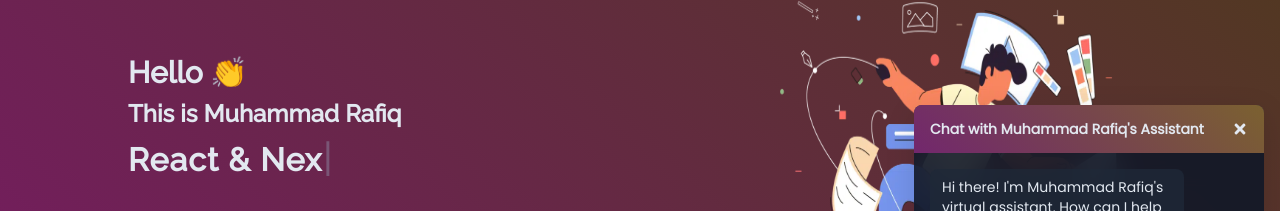
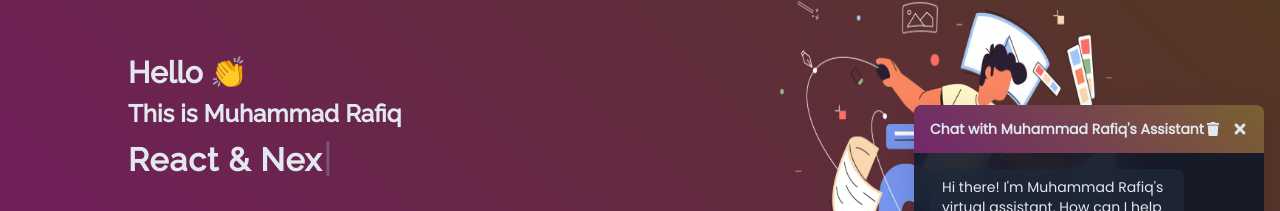
Before and after one commit to Rafiqdevhub/Chatbot-Portfolio, a React (Vite) app: page / in a window 1280 px wide. Both pictures are taken after a click on the button 1236 px from the left and 756 px from the top of the page. Shown: the part 199-410 px from the top of the page. Built offline with nearby package versions, Linux system fonts and the light colour scheme; no server answers.

Commit message:
Add clear conversation feature to Chatbot component

```diff
--- a/src/components/Chatbot.jsx
+++ b/src/components/Chatbot.jsx
@@ -1,5 +1,5 @@
 import { useState, useEffect, useRef, useMemo, useCallback } from "react";
-import { FaRobot, FaTimes, FaPaperPlane } from "react-icons/fa";
+import { FaRobot, FaTimes, FaPaperPlane, FaTrash } from "react-icons/fa";
 import { UserData } from "../data/UserData";
 import { ProjectsList } from "../data/ProjectsList";
 import { generateContextualResponse } from "../utils/chatbotResponses";
@@ -142,6 +142,15 @@ function Chatbot() {
     [handleSend]
   );
 
+  const clearConversation = useCallback(() => {
+    setMessages([
+      {
+        text: `Hi there! I'm ${UserData.name}'s virtual assistant. How can I help you today?`,
+        sender: "bot",
+      },
+    ]);
+  }, []);
+
   return (
     <div className="fixed bottom-4 right-4 z-50">
       <button
@@ -163,12 +172,23 @@ function Chatbot() {
             <p className="font-poppins text-sm font-semibold text-[#e2e8f0]">
               Chat with {UserData.name}'s Assistant
             </p>
+            <div className="flex items-center space-x-3">
+              <button
+                onClick={clearConversation}
+                className="text-[#e2e8f0] hover:text-[#cbd5e1]"
+                aria-label="Clear conversation"
+                title="Clear conversation"
+              >
+                <FaTrash className="text-sm" />
+              </button>
               <button
                 onClick={toggleChatbot}
                 className="text-[#e2e8f0] hover:text-[#cbd5e1]"
+                aria-label="Close chatbot"
               >
                 <FaTimes />
               </button>
+            </div>
           </div>
 
           <div
```
Lines whose indentation alone changed are shown as unchanged.
